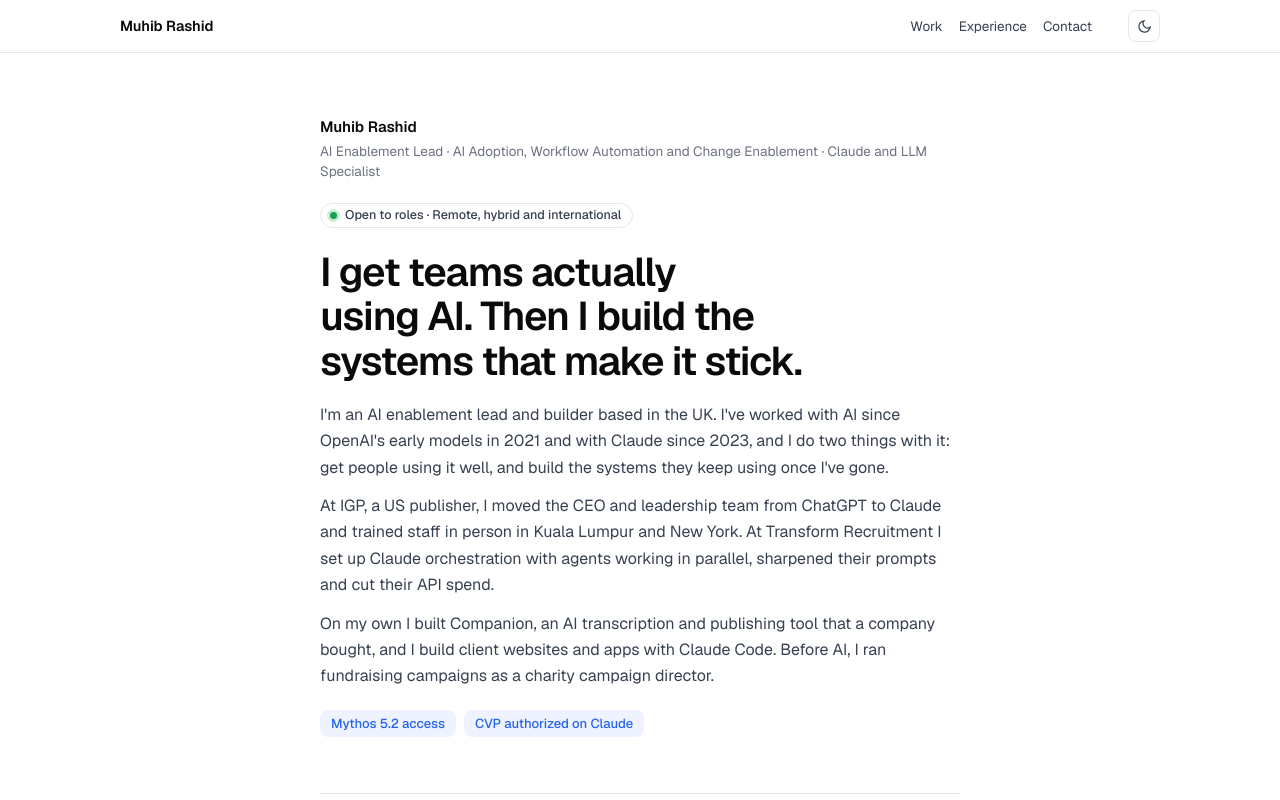
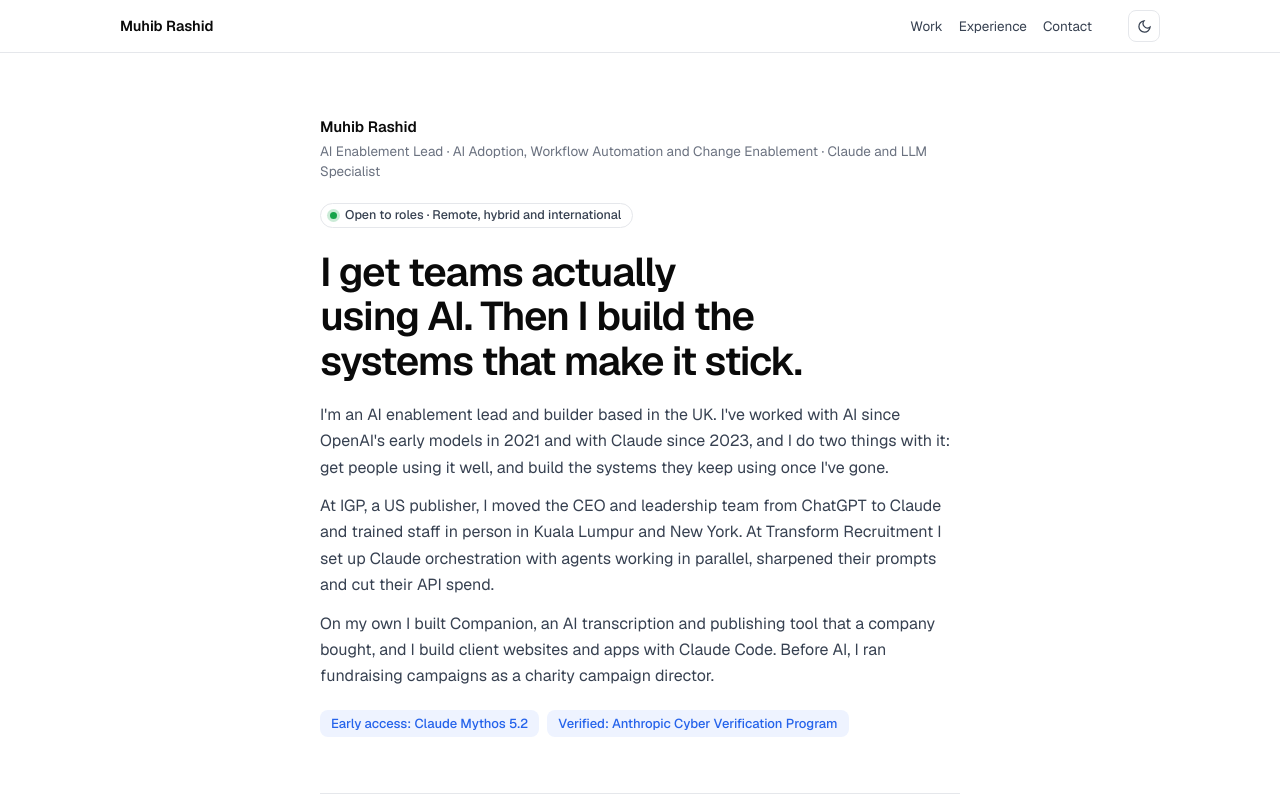
Before and after one commit to muhibegypt-del/muhib.dev, a plain HTML site: page index.html in a window 1280 px wide. Shown: the top 800 px of the page. Drawn offline with nearby package versions, Linux system fonts and the light colour scheme.

Commit message:
Name Claude Mythos 5.2 and Anthropic's Cyber Verification Program properly
Co-Authored-By: Claude Opus 5.5 <noreply@anthropic.com>

```diff
--- a/index.html
+++ b/index.html
@@ -335,7 +335,7 @@ details[open]::details-content { height: auto; }
     <p class="subline">I'm an AI enablement lead and builder based in the UK. I've worked with AI since OpenAI's early models in 2021 and with Claude since 2023, and I do two things with it: get people using it well, and build the systems they keep using once I've gone.</p>
     <p class="subline">At IGP, a US publisher, I moved the CEO and leadership team from ChatGPT to Claude and trained staff in person in Kuala Lumpur and New York. At Transform Recruitment I set up Claude orchestration with agents working in parallel, sharpened their prompts and cut their API spend.</p>
     <p class="subline">On my own I built Companion, an AI transcription and publishing tool that a company bought, and I build client websites and apps with Claude Code. Before AI, I ran fundraising campaigns as a charity campaign director.</p>
-    <div class="creds"><span>Mythos 5.2 access</span><span>CVP authorized on Claude</span></div>
+    <div class="creds"><span>Early access: Claude Mythos 5.2</span><span>Verified: Anthropic Cyber Verification Program</span></div>
     <div class="btns" data-links></div>
   </header>
 
@@ -407,8 +407,8 @@ details[open]::details-content { height: auto; }
     <h2 class="sec">AI background</h2>
     <h3 class="sub">Claude access</h3>
     <ul class="plain">
-      <li><span>Mythos 5.2</span><span class="m">Access</span></li>
-      <li><span>CVP on Claude</span><span class="m">Authorized</span></li>
+      <li><span>Claude Mythos 5.2, Anthropic's restricted frontier model</span><span class="m">Early access</span></li>
+      <li><span>Anthropic Cyber Verification Program (CVP)</span><span class="m">Verified</span></li>
     </ul>
     <h3 class="sub">Working with AI since</h3>
     <ul class="plain">
```
Also changed, not shown: src.html (+3 -3 lines).
